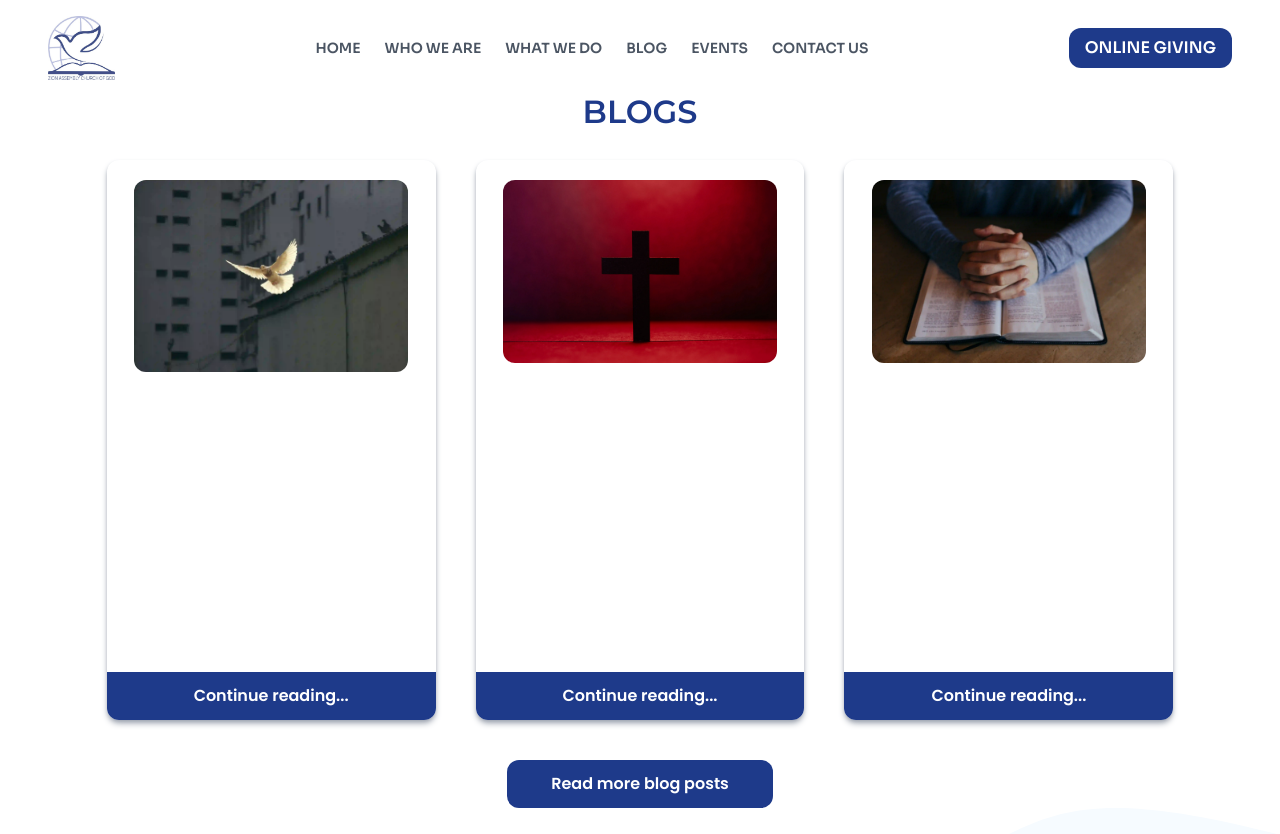
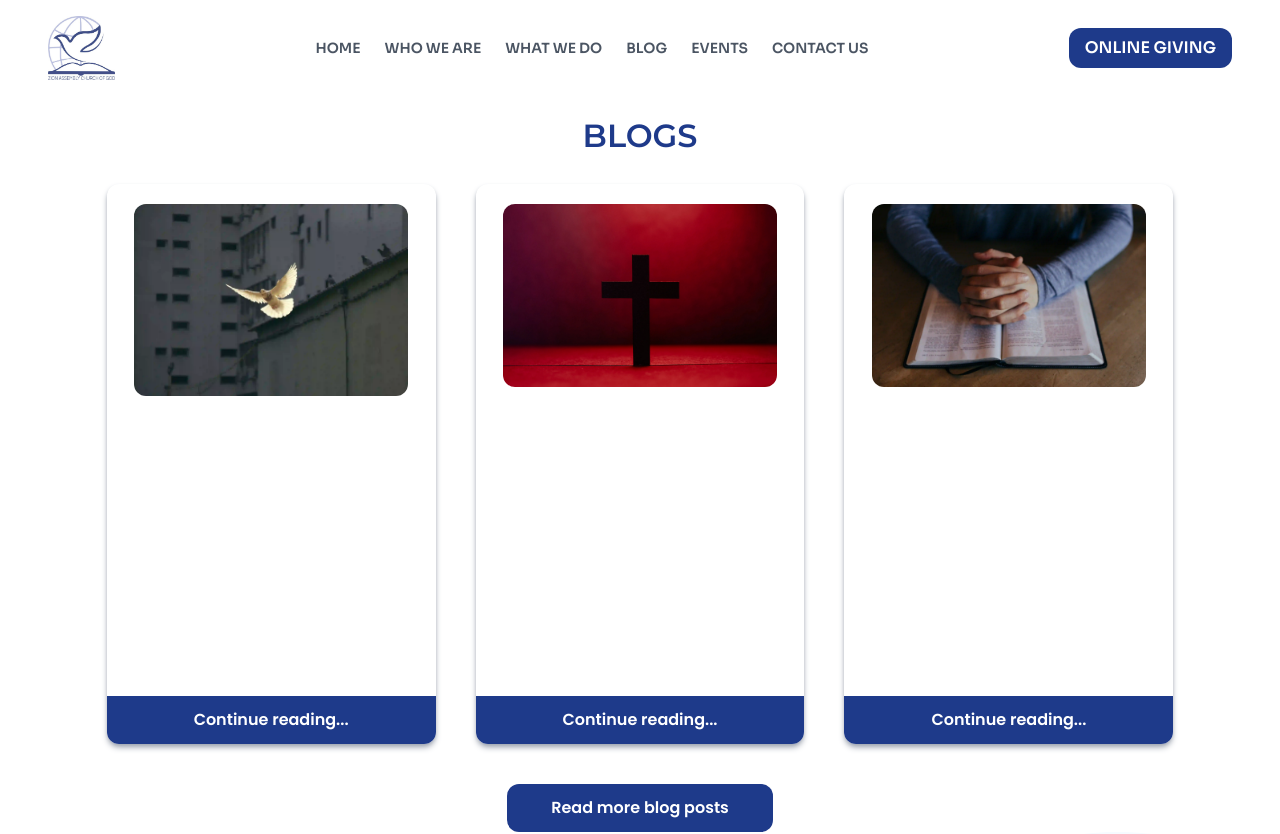
Before and after one commit to pleasantyomi/Zion, a React (Vite) app: page /blog in a window 1280 px wide. Shown: the top 834 px of the page. Built offline with nearby package versions, Linux system fonts and the light colour scheme.

Commit message:
Update MainBlog.jsx

```diff
--- a/src/Pages/MainBlog.jsx
+++ b/src/Pages/MainBlog.jsx
@@ -1,7 +1,7 @@
 import Blog from './Homepage/Blog'
 const MainBlog = () =>{
     return (
-        <div className="pt-[5.5rem]">
+        <div className="pt-[5.5rem] lg:pt-[7rem]">
             <Blog/>
         </div>
     )
```
